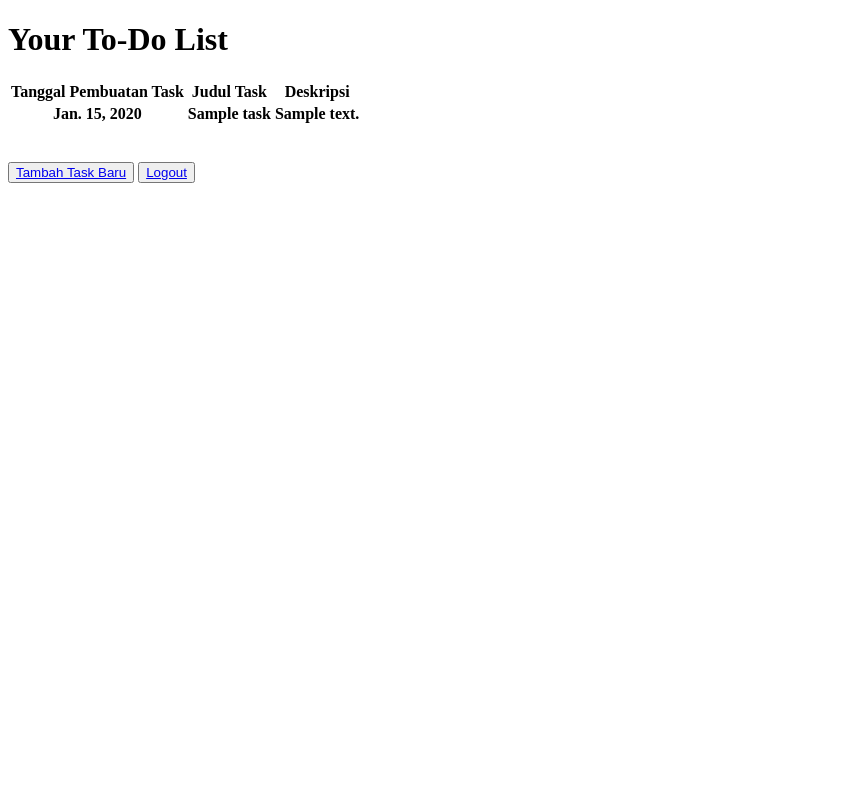
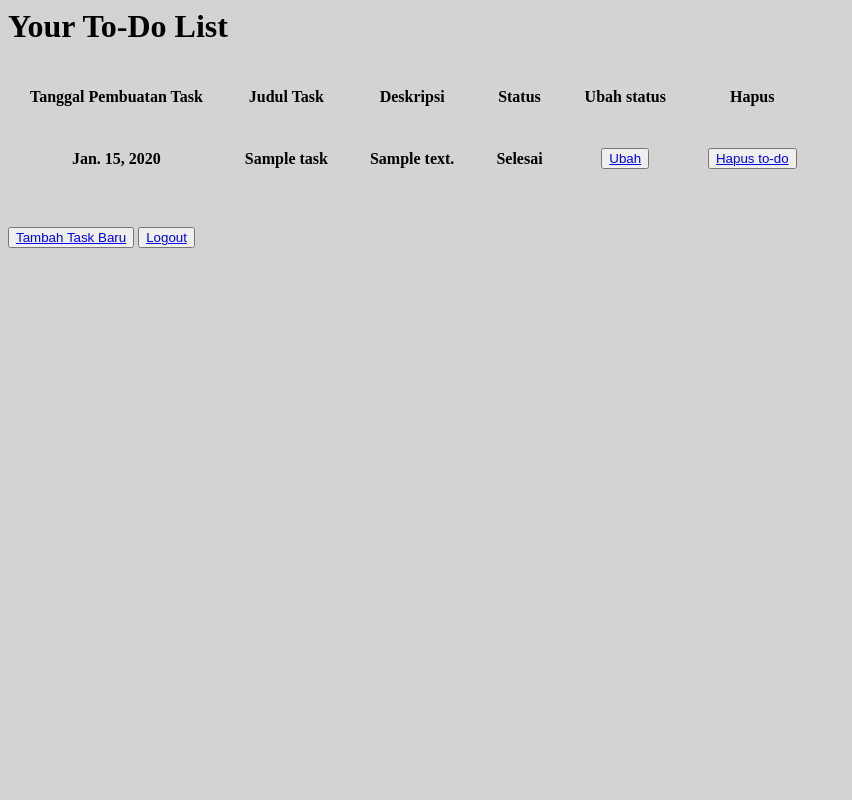
Before and after one commit to ArdhitoN/Django-2, a Django app: page /todolist/ in a window 1280 px wide. Shown: the whole page, without its empty margins (0-852 px from the left). Run offline with Django 4.2, Linux system fonts and the light colour scheme; a user stored in the database is signed in; tables that the repository leaves empty hold one stand-in row (values such as "Sample post"); lists and menus that the app fills with data are empty.

Commit message:
add set-status and delete to-do feature

```diff
--- a/todolist/templates/todolist.html
+++ b/todolist/templates/todolist.html
@@ -1,6 +1,18 @@
+<style>
+  body{
+    background-color:lightgrey;
+  }
+
+  th{
+    padding: 20px;
+  }
+</style>
+
 {% extends 'base.html' %}
 
  {% block content %}
+
+  <body>
 
   <h1>Your To-Do List</h1>
 
@@ -9,8 +21,9 @@
       <th>Tanggal Pembuatan Task</th>
       <th>Judul Task</th>
       <th>Deskripsi</th>
-      <!-- <th>Status</th>
-      <th><button>Hapus</button></th> -->
+      <th>Status</th>
+      <th>Ubah status</th>
+      <th>Hapus</th>
     </tr>
 
     {% for todo in todolist_list %}
@@ -18,10 +31,17 @@
       <th>{{todo.date}}</th>
       <th>{{todo.title}}</th>
       <th>{{todo.description}}</th>
+      <th>
+        {% if todo.is_finished %}
+        Selesai
+        {% else %}
+        Belum selesai
+        {% endif %}
+      </th>
+      <th><button><a href="{% url 'todolist:set_status' todo.id %}">Ubah</a></button></th>
+      <th><button><a href="{% url 'todolist:delete_task' todo.id %}">Hapus to-do</a></button></th>
     </tr>
     {% endfor %}
-
-    {% comment %} Adding data will be processed below this line {% endcomment %}
   </table>
 
   <br>
@@ -32,5 +52,5 @@
   <button class="btn btn-logout"><a href="{% url 'todolist:logout' %}">Logout</a></button>
 
   <!-- <h5>Sesi terakhir login: {{ last_login }}</h5> -->
-
+  </body>
   {% endblock content %}
--- a/todolist/urls.py
+++ b/todolist/urls.py
@@ -5,7 +5,7 @@ from .views import login_user
 from .views import logout_user
 from .views import show_todolist
 from .views import create_task
-from .views import set_is_finished
+from .views import set_status
 from .views import delete_task
 
 
@@ -17,6 +17,6 @@ urlpatterns = [
     path('login/', login_user, name='login'),
     path('logout/', logout_user, name='logout'),
     path('create-task/', create_task, name='create_task'),
-    path('set_is_finished/<int:id>', set_is_finished, name='set_is_finished'),
+    path('set-status/<int:id>', set_status, name='set_status'),
     path('delete-task/<int:id>', delete_task, name='delete_task'),
 ]
--- a/todolist/views.py
+++ b/todolist/views.py
@@ -80,18 +80,16 @@ def create_task(request):
     return render(request, 'create-task.html', response)
 
 def delete_task(request, id):
-    task_objects = Task.objects.filter(pk=id)
+    task_objects = Task.objects.get(pk=id)
     task_objects.delete()
-    user = request.user
 
-    HttpResponseRedirect(reverse("todolist:show_todolist"))
+    return HttpResponseRedirect(reverse("todolist:show_todolist"))
 
-def set_is_finished(request):
-    task_objects = Task.objects.filter(pk=id)
-    if(task_objects.is_finished):
-        task_objects.is_finished = False
+def set_status(request, id):
+    task_object = Task.objects.get(pk=id)
+    if(task_object.is_finished):
+        task_object.is_finished = False
     else:
-        task_objects.is_finished = True
-    task_objects.save()
-    user = request.user
-    HttpResponseRedirect(reverse("todolist:show_todolist"))
+        task_object.is_finished = True
+    task_object.save()
+    return HttpResponseRedirect(reverse("todolist:show_todolist"))
```
Also changed, not shown: todolist/README.md.
